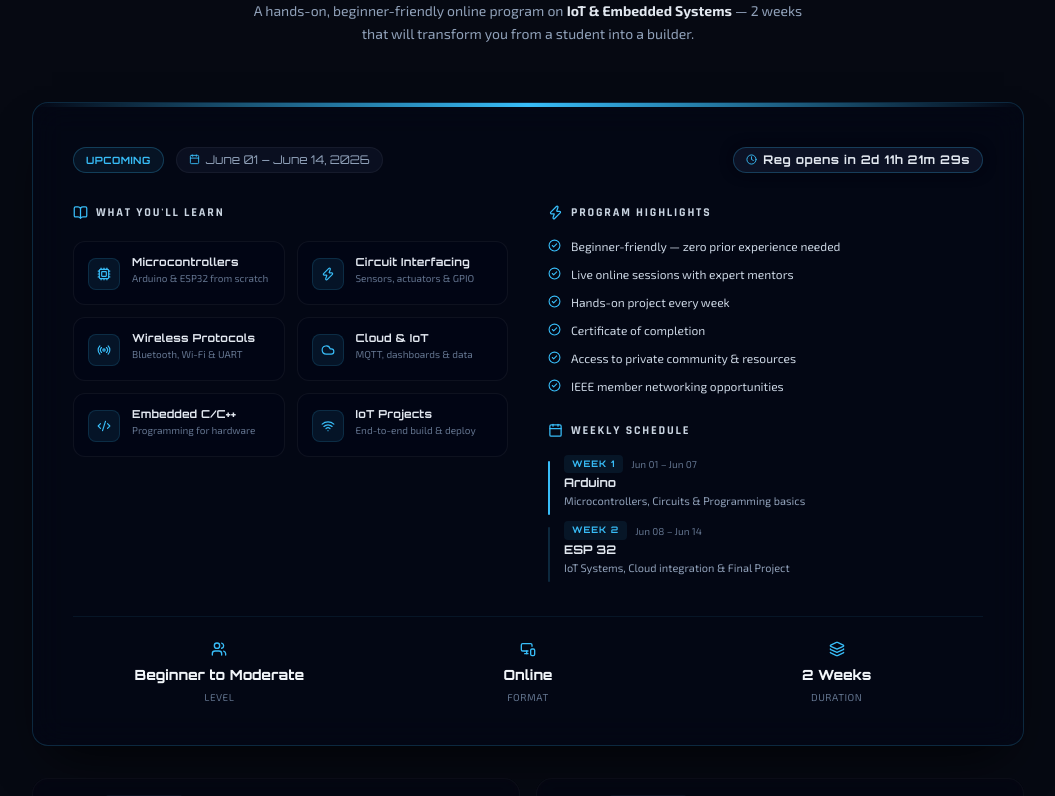
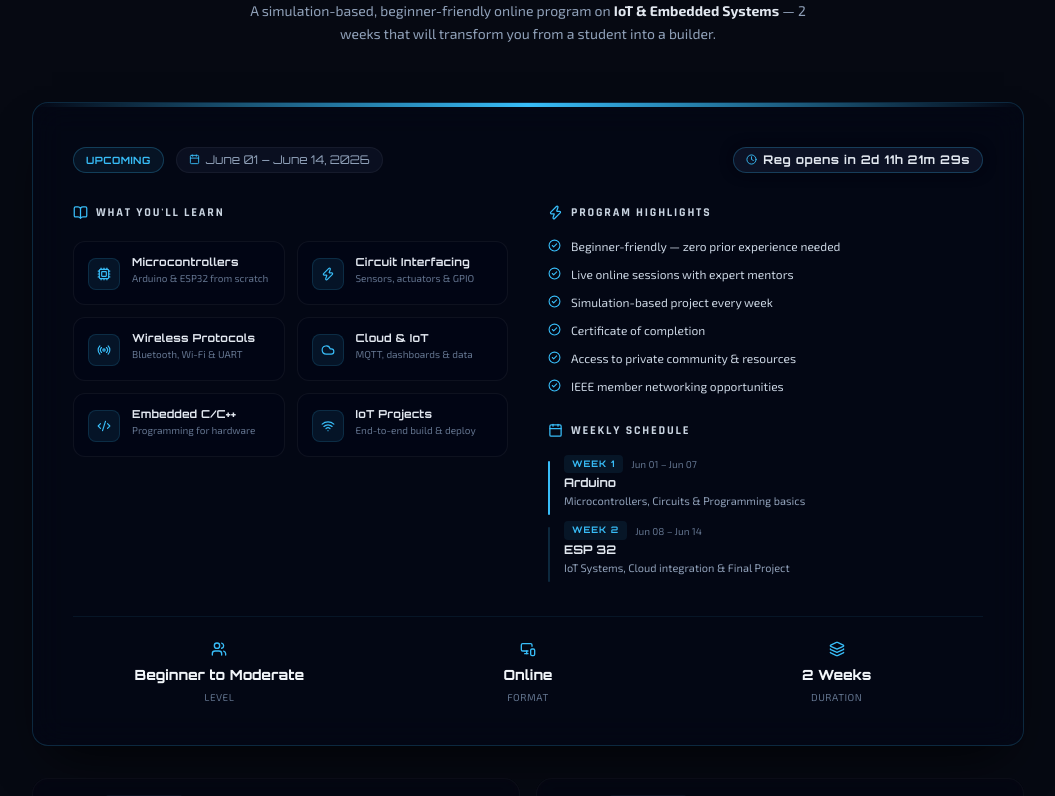
Before and after one commit to Kesicode/circuitron2026, a Next.js app: page / in a window 1280 px wide. Shown: the part 988-1784 px from the top of the page, without its empty margins (112-1167 px from the left). Built offline with nearby package versions, Linux system fonts and the light colour scheme; no server answers; the database is empty; a web font is replaced by a local one.

Commit message:
content: update copy from hands-on to simulation-based

```diff
--- a/src/components/EventPhases.tsx
+++ b/src/components/EventPhases.tsx
@@ -28,7 +28,7 @@
 const HIGHLIGHTS = [
   "Beginner-friendly — zero prior experience needed",
   "Live online sessions with expert mentors",
-  "Hands-on project every week",
+  "Simulation-based project every week",
   "Certificate of completion",
   "Access to private community & resources",
   "IEEE member networking opportunities",
@@ -123,7 +123,7 @@
             Tech Bootcamp
           </h2>
           <p className="font-exo text-slate-400 mt-3 max-w-xl mx-auto leading-relaxed text-sm">
-            A hands-on, beginner-friendly online program on <strong className="text-slate-200">IoT & Embedded Systems</strong> —
+            A simulation-based, beginner-friendly online program on <strong className="text-slate-200">IoT & Embedded Systems</strong> —
             2 weeks that will transform you from a student into a builder.
           </p>
         </motion.div>
```
